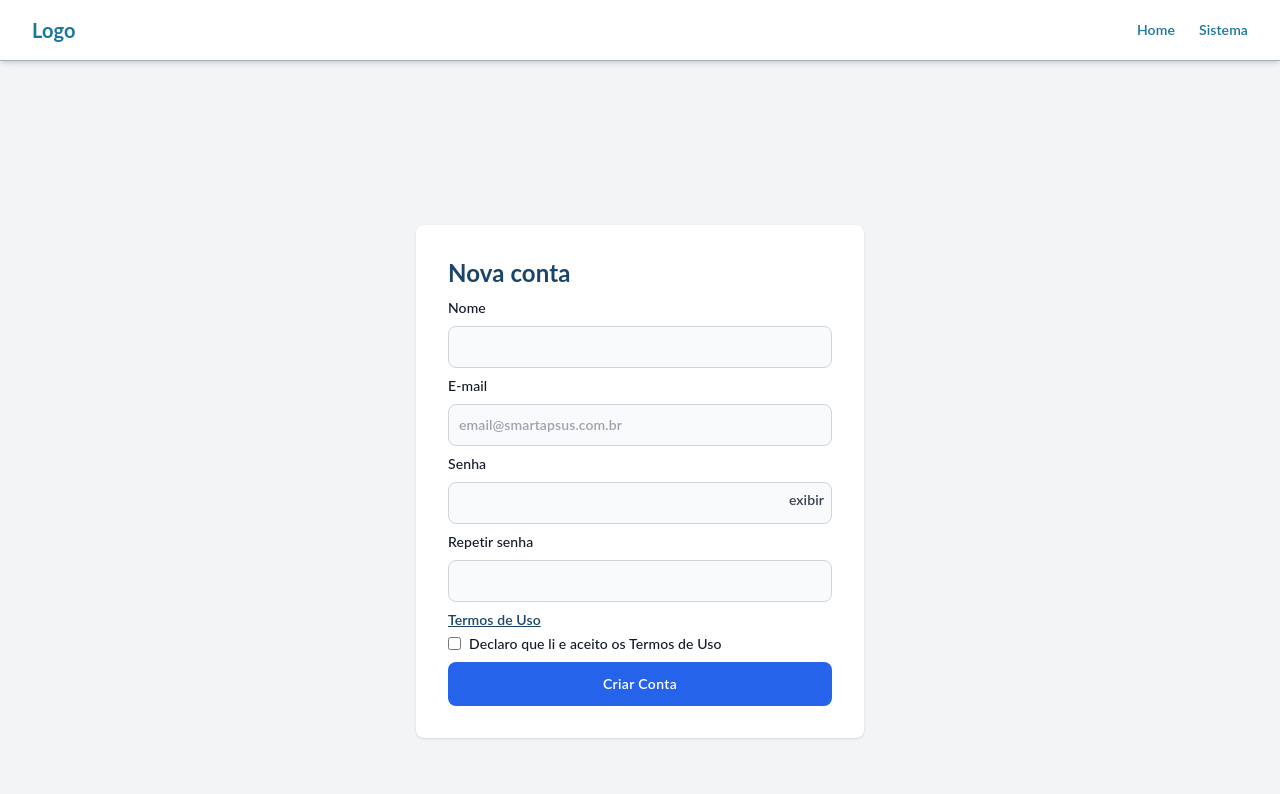
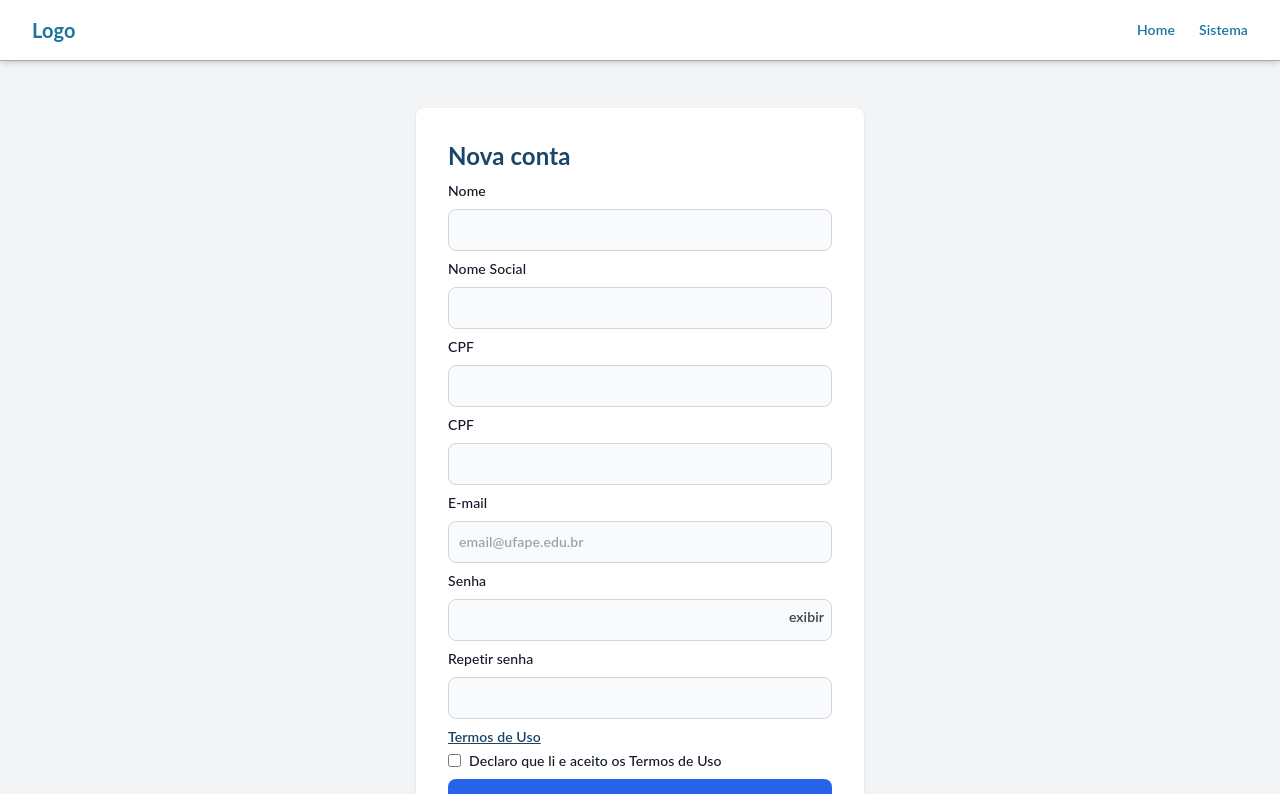
Before and after one commit to nettojulio/gestao_academica_front, a Next.js app: page /conta/criar-conta in a window 1280 px wide. Shown: the top 794 px of the page. Built offline with nearby package versions, Linux system fonts and the light colour scheme; no server answers.

Commit message:
page criar conta

```diff
--- a/src/app/conta/criar-conta/page.tsx
+++ b/src/app/conta/criar-conta/page.tsx
@@ -19,7 +19,11 @@ export default function PageRegister() {
     const [successMessage, setSuccessMessage] = useState<string>("");
     const [formData, setFormData] = useState<any>({
         nome: "",
+        nomeSocial: "",
+        cpf: "",
+        telefone: "",
         email: "",
+        repetirEmail: "",
         senha: "",
         repetirSenha: "",
         termosUso: false
@@ -31,7 +35,7 @@ export default function PageRegister() {
         openPopup('/conta/criar-conta/termos-de-uso');
     };
 
-    const handleChange = (e: React.ChangeEvent < HTMLInputElement | HTMLSelectElement > ) => {
+    const handleChange = (e: React.ChangeEvent<HTMLInputElement | HTMLSelectElement>) => {
         const { name, value, type } = e.target;
 
         if (type === 'checkbox' && e.target instanceof HTMLInputElement) {
@@ -47,22 +51,22 @@ export default function PageRegister() {
         }
     };
 
-    const handleSubmit = async (event: FormEvent<HTMLFormElement>) =>
-    {
+    const handleSubmit = async (event: FormEvent<HTMLFormElement>) => {
         event.preventDefault();
         setErrorMessage("");
         setSuccessMessage("");
         setErrorMessageEmail(null);
         setErrorMessageSenha(null);
 
-        if (!formData.termosUso)
-        {
+        if (!formData.termosUso) {
             setErrorMessage("Você deve ler e aceitar os Termos de Uso antes de criar uma conta");
             return;
         }
-
-        if (!mostrarSenha && formData.senha !== formData.repetirSenha)
-        {
+        if (formData.email !== formData.repetirEmail) {
+            setErrorMessageEmail("O email e a confirmação não correspondem");
+            return;
+        }
+        if (!mostrarSenha && formData.senha !== formData.repetirSenha) {
             setErrorMessageSenha("A senha e a confirmação não correspondem");
             return;
         }
@@ -74,7 +78,7 @@ export default function PageRegister() {
         const body =
         {
             metodo: 'post',
-            uri: '/criarConta',
+            uri: '/usuario',
             params: {},
             data: formDataWithDate
         };
@@ -89,8 +93,7 @@ export default function PageRegister() {
             else
                 setErrorMessage(response.data);
         }
-        if (response.data.errors)
-        {
+        if (response.data.errors) {
             // Tratando erros individuais para cada campo
             const errors = response.data.errors;
             if (errors.email) setErrorMessageEmail(errors.email);
@@ -100,22 +103,19 @@ export default function PageRegister() {
             console.error("#1 " + JSON.stringify(errors));
         }
         else
-        if (response.data.error)
-        {
+            if (response.data.error) {
                 console.error("#2 " + 'Erro ao salvar registro:', response.data.error.message);
                 setErrorMessage("Erro ao criar a conta. " + response.data.error.message);
             }
             else
-        if (response.data.detail)
-        {
+                if (response.data.detail) {
                     console.error(`Erro: ${response.data.detail}`);
                     setErrorMessage(`${response.data.detail}`);
                 }
                 else
                     if (response.status === 200)
                         router.push('/conta/criar-conta/sucesso');
-        else
-        {
+                    else {
                         console.log(JSON.stringify(response));
 
                         if (response.status === 400)
@@ -136,19 +136,39 @@ export default function PageRegister() {
                 <h2 className="text-2xl font-bold custom-text-color">
                     Nova conta
                 </h2>
-                <form onSubmit={handleSubmit} className="mt-2 space-y-2" style={{marginTop:'9px'}}>
+                <form onSubmit={handleSubmit} className="mt-2 space-y-2" style={{ marginTop: '9px' }}>
                     <div>
                         <label htmlFor="nome" className="block mb-2 text-sm font-medium text-gray-900">Nome</label>
-                        <input type="text" name="nome" id="nome" value={formData.nome} onChange={handleChange} className="bg-gray-50 border border-gray-300 text-gray-900 sm:text-sm rounded-lg focus:ring-primary-500 focus:border-primary-500 block w-full p-2.5" required/>
+                        <input type="text" name="nome" id="nome" value={formData.nome} onChange={handleChange} className="bg-gray-50 border border-gray-300 text-gray-900 sm:text-sm rounded-lg focus:ring-primary-500 focus:border-primary-500 block w-full p-2.5" required />
                     </div>
                     <div>
-                        <label htmlFor="email" className="block mb-2 text-sm font-medium text-gray-900">E-mail</label>
-                        <input type="email" name="email" id="email" placeholder="email@smartapsus.com.br"  value={formData.email} onChange={handleChange} className="bg-gray-50 border border-gray-300 text-gray-900 sm:text-sm rounded-lg focus:ring-primary-500 focus:border-primary-500 block w-full p-2.5" required/>
-                        {errorMessageEmail && <p className="text-red-500 text-sm mt-2">{errorMessageEmail}</p>}
+                        <label htmlFor="nomeSocial" className="block mb-2 text-sm font-medium text-gray-900">Nome Social</label>
+                        <input type="text" name="nomeSocial" id="nomeSocial" value={formData.nomeSocial} onChange={handleChange} className="bg-gray-50 border border-gray-300 text-gray-900 sm:text-sm rounded-lg focus:ring-primary-500 focus:border-primary-500 block w-full p-2.5" required />
+                    </div>
+                    <div>
+                        <label htmlFor="cpf" className="block mb-2 text-sm font-medium text-gray-900">CPF</label>
+                        <input type="text" name="cpf" id="cpf" value={formData.cpf} onChange={handleChange} className="bg-gray-50 border border-gray-300 text-gray-900 sm:text-sm rounded-lg focus:ring-primary-500 focus:border-primary-500 block w-full p-2.5" required />
+                    </div>
+                    <div>
+                        <label htmlFor="telefone" className="block mb-2 text-sm font-medium text-gray-900">CPF</label>
+                        <input type="text" name="telefone" id="telefone" value={formData.telefone} onChange={handleChange} className="bg-gray-50 border border-gray-300 text-gray-900 sm:text-sm rounded-lg focus:ring-primary-500 focus:border-primary-500 block w-full p-2.5" required />
                     </div>
                     <div className="relative">
+                        <label htmlFor="email" className="block mb-2 text-sm font-medium text-gray-900">E-mail</label>
+                        <input type="email" name="email" id="email" placeholder="email@ufape.edu.br" value={formData.email} onChange={handleChange} className="bg-gray-50 border border-gray-300 text-gray-900 sm:text-sm rounded-lg focus:ring-primary-500 focus:border-primary-500 block w-full p-2.5" required />
+                        {errorMessageEmail && <p className="text-red-500 text-sm mt-2">{errorMessageEmail}</p>}
+
+                    </div>
+
+                    {formData.email && (
+                        <div>
+                            <label htmlFor="repetirEmail" className="block mb-2 text-sm font-medium text-gray-900">Repetir E-mail</label>
+                            <input type="email" name="repetirEmail" id="repetirEmail" value={formData.repetirEmail} onChange={handleChange} className="bg-gray-50 border border-gray-300 text-gray-900 sm:text-sm rounded-lg focus:ring-primary-500 focus:border-primary-500 block w-full p-2.5" required />
+                        </div>
+                    )}
+                    <div className="relative">
                         <label htmlFor="senha" className="block mb-2 text-sm font-medium text-gray-900">Senha</label>
-                        <input type={mostrarSenha ? "text" : "password"} name="senha" id="senha" value={formData.senha} onChange={handleChange} className="bg-gray-50 border border-gray-300 text-gray-900 sm:text-sm rounded-lg focus:ring-primary-500 focus:border-primary-500 block w-full p-2.5" required/>
+                        <input type={mostrarSenha ? "text" : "password"} name="senha" id="senha" value={formData.senha} onChange={handleChange} className="bg-gray-50 border border-gray-300 text-gray-900 sm:text-sm rounded-lg focus:ring-primary-500 focus:border-primary-500 block w-full p-2.5" required />
                         <button type="button" className="absolute right-2 top-9 text-sm text-gray-700" onClick={() => setMostrarSenha(!mostrarSenha)}>
                             {mostrarSenha ? 'ocultar' : 'exibir'}
                         </button>
@@ -157,7 +177,7 @@ export default function PageRegister() {
                     {!mostrarSenha && (
                         <div>
                             <label htmlFor="repetirSenha" className="block mb-2 text-sm font-medium text-gray-900">Repetir senha</label>
-                            <input type="password" name="repetirSenha" id="repetirSenha" value={formData.repetirSenha} onChange={handleChange} className="bg-gray-50 border border-gray-300 text-gray-900 sm:text-sm rounded-lg focus:ring-primary-500 focus:border-primary-500 block w-full p-2.5" required/>
+                            <input type="password" name="repetirSenha" id="repetirSenha" value={formData.repetirSenha} onChange={handleChange} className="bg-gray-50 border border-gray-300 text-gray-900 sm:text-sm rounded-lg focus:ring-primary-500 focus:border-primary-500 block w-full p-2.5" required />
                         </div>
                     )}
                     <div className="mx-auto  pt:mt-0">
@@ -166,7 +186,7 @@ export default function PageRegister() {
                             Termos de Uso
                         </Link>
                         <div className="flex items-center mt-1">
-                            <input type="checkbox" name="termosUso" id="termosUso" checked={formData.termosUso} onChange={handleChange} className="mr-2"/>
+                            <input type="checkbox" name="termosUso" id="termosUso" checked={formData.termosUso} onChange={handleChange} className="mr-2" />
                             <label htmlFor="termosUso" className="text-sm font-medium text-gray-900">Declaro que li e aceito os Termos de Uso</label>
                         </div>
                     </div>
--- a/src/utils/api.tsx
+++ b/src/utils/api.tsx
@@ -7,8 +7,7 @@ import { toast } from 'react-toastify';
 
 const BASE_URL = `${process.env.NEXT_PUBLIC_BASE_URL}` || "http://localhost:8080/api/v1";
 const BASE_URL_API_AUTENTICACAO = process.env.NEXT_PUBLIC_BASE_URL
-    ? `${process.env.NEXT_PUBLIC_BASE_URL}/auth`
-    : "http://localhost:8080/api/v1/auth";
+    ? `${process.env.NEXT_PUBLIC_BASE_URL}/auth`: "http://localhost:8080/api/v1/";
 
 
 
```
Lines whose indentation alone changed are shown as unchanged.
